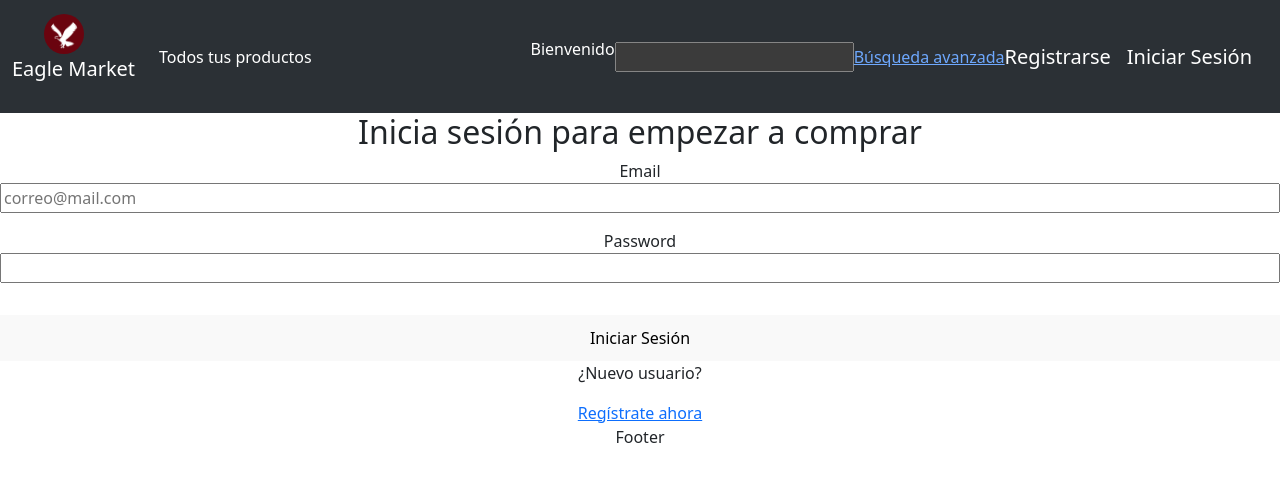
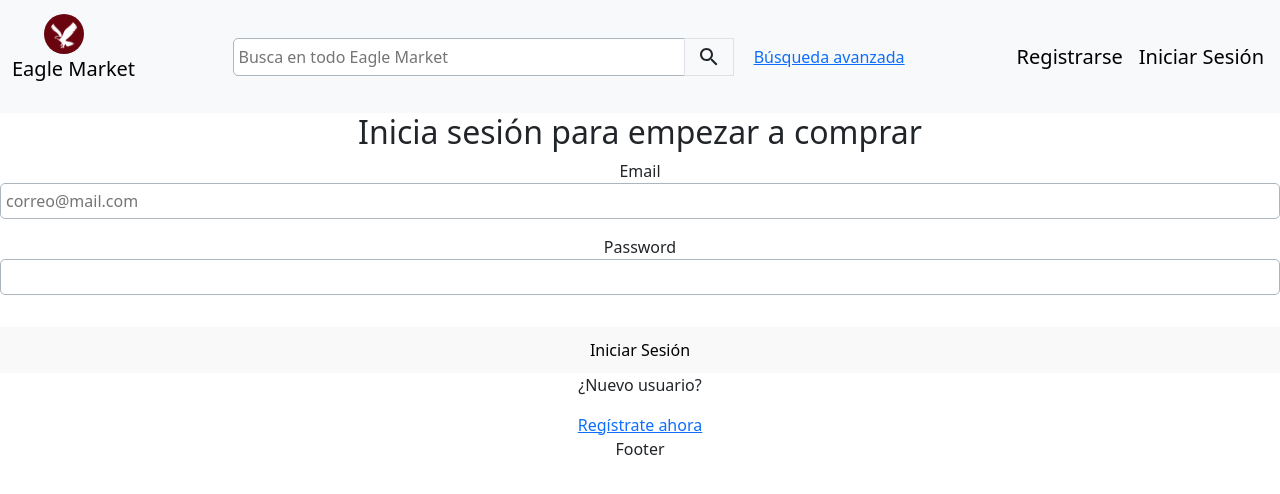
Before and after one commit to IV4NGM/Eagle-Market, a React (Vite) app in the folder Eagle-Market/: page /login in a window 1280 px wide. Shown: the top 494 px of the page. Built offline with nearby package versions, Linux system fonts and the light colour scheme.

Commit message:
feat: Modificados estilos barra de navegación

```diff
--- a/Eagle-Market/package.json
+++ b/Eagle-Market/package.json
@@ -13,6 +13,7 @@
     "@emotion/react": "^11.11.1",
     "@emotion/styled": "^11.11.0",
     "@hookform/resolvers": "^3.3.2",
+    "@mui/icons-material": "^5.14.16",
     "@mui/material": "^5.14.17",
     "bootstrap": "^5.3.2",
     "react": "^18.2.0",
--- a/Eagle-Market/src/Components/Navbar/Navbar.jsx
+++ b/Eagle-Market/src/Components/Navbar/Navbar.jsx
@@ -1,7 +1,9 @@
-import { NavLink, useNavigate } from 'react-router-dom'
 import './Navbar.scss'
 import eagleLogo from '@/assets/eagle.png'
+import Search from '@mui/icons-material/Search'
+import ShoppingCartIcon from '@mui/icons-material/ShoppingCart'
 
+import { NavLink, useNavigate } from 'react-router-dom'
 import useAuthContext from '@/Context/AuthContext/useAuthContext'
 import useProductsContext from '@/Context/ProductsContext/useProductsContext'
 import useCartContext from '@/Context/CartContext/useCartContext'
@@ -19,23 +21,13 @@ const Navbar = () => {
   }
 
   return (
-    <nav className='navbar navbar-expand-lg bg-body-tertiary sticky-top' data-bs-theme='dark'>
+    <nav className='navbar navbar-expand-lg bg-body-tertiary sticky-top'>
       <div className='container-fluid'>
         <NavLink className='navbar-brand' to='/' onClick={() => setNavSearch('')}>
           <img src={eagleLogo} alt='Eagle blade logo' className='d-inline-block align-text-top logo-nav' />
           <p>Eagle Market</p>
         </NavLink>
-        <button className='navbar-toggler' type='button' data-bs-toggle='collapse' data-bs-target='#navbarSupportedContent'>
-          <span className='navbar-toggler-icon' />
-        </button>
-        <div className='collapse navbar-collapse' id='navbarSupportedContent'>
-          <ul className='navbar-nav me-auto mb-2 mb-lg-0'>
-            <li className='nav-item'>
-              <a className='nav-link active'>Todos tus productos</a>
-            </li>
-          </ul>
-          <p className='blanco'>Bienvenid{lastLetter} {userInfo.first_name}</p>
-          {loginStatus && userInfo?.role === 'ADMIN' ? <NavLink to='/new-product'>Crear nuevo producto</NavLink> : ''}
+        <div className='navbar__input-group input-group'>
           <input
             type='text'
             value={navSearch}
@@ -47,14 +39,40 @@ const Navbar = () => {
                 navigate('/search')
               }
             }}
+            placeholder='Busca en todo Eagle Market'
+            className='navbar__nav-search'
           />
-          <NavLink to='/search'>
+          <div className='input-group-text'><Search /></div>
+          <NavLink to='/search' className='navbar__advanced-search'>
             Búsqueda avanzada
           </NavLink>
+        </div>
+      </div>
+      <button className='navbar-toggler' type='button' data-bs-toggle='collapse' data-bs-target='#navbarSupportedContent'>
+        <span className='navbar-toggler-icon' />
+      </button>
+      <div className='collapse navbar-collapse' id='navbarSupportedContent'>
+        <div className='navbar-nav me-auto mb-2 mb-lg-0'>
+          {loginStatus && userInfo?.role === 'ADMIN' ? <NavLink to='/new-product'>Crear nuevo producto</NavLink> : ''}
+
           <div className='d-flex'>
             {!loginStatus
-              ? <> <NavLink className='navbar-brand' to='/signup'>Registrarse</NavLink> <NavLink className='navbar-brand' to='/login'>Iniciar Sesión</NavLink> </>
-              : <> <NavLink to='/my-orders'>Historial</NavLink> <NavLink to='/checkout'>Ver carrito</NavLink> <p style={{ color: 'white' }}><strong>{productsAmount}</strong> elementos</p> <NavLink className='navbar-brand' to='/logout'>Cerrar Sesión</NavLink></>}
+              ? <> <NavLink className='navbar-brand' to='/signup'>Registrarse</NavLink>
+                <NavLink className='navbar-brand' to='/login'>Iniciar Sesión</NavLink>
+                </>
+              : <>
+                <NavLink to='/checkout' className='shopping-cart-icon'><ShoppingCartIcon /><span className='shopping-cart-number'>{productsAmount}</span></NavLink>
+                <div className='dropdown navbar__dropdown'>
+                  <button className='btn btn-secondary dropdown-toggle' type='button' data-bs-toggle='dropdown'>
+                    {userInfo.first_name} {userInfo.last_name}
+                  </button>
+                  <ul className='dropdown-menu'>
+                    <li>{userInfo.email}</li>
+                    <li><NavLink to='/my-orders'>Historial</NavLink></li>
+                    <li><NavLink className='navbar-brand' to='/logout'>Cerrar Sesión</NavLink></li>
+                  </ul>
+                </div>
+                </>}
           </div>
         </div>
       </div>
--- a/Eagle-Market/src/Components/Navbar/Navbar.scss
+++ b/Eagle-Market/src/Components/Navbar/Navbar.scss
@@ -1,3 +1,43 @@
+.navbar {
+  display: flex;
+  flex-direction: row;
+  justify-content: space-around;
+
+  &__input-group {
+    margin-right: 100px;
+  }
+
+  &__nav-search {
+    width: 60%;
+  }
+
+  &__dropdown {
+    margin-right: 50px;
+  }
+
+  &__advanced-search {
+    display: flex;
+    flex-direction: column;
+    justify-content: center;
+    margin-left: 20px !important;
+  }
+
+}
+
+// .navbar__input-group {
+//   margin-right: 100px;
+// }
+
+// .navbar__nav-search {
+//   width: 60%;
+// }
+
+.container-fluid {
+  display: flex;
+  flex-direction: row;
+  justify-content: space-between;
+}
+
 .logo-nav{
   width: 40px;
   height: 40px;
@@ -7,6 +47,14 @@
   border-radius: 50%;
 }
 
-.blanco{
-  color: white;
+
+.shopping-cart-icon {
+  position: relative;
+  margin-right: 50px;
 }
+
+.shopping-cart-number {
+  text-decoration: none !important;
+  position: absolute;
+  top: -10px;
+}
--- a/Eagle-Market/src/index.css
+++ b/Eagle-Market/src/index.scss
@@ -23,13 +23,13 @@ a:hover {
   color: #535bf2;
 }
 
-/* body {
-  margin: 0;
-  display: flex;
-  place-items: center;
-  min-width: 320px;
-  min-height: 100vh;
-} */
+//  body {
+//   margin: 0;
+//   display: flex;
+//   place-items: center;
+//   min-width: 320px;
+//   min-height: 100vh;
+// }
 
 #root{
   padding: 0;
@@ -76,6 +76,28 @@ button:focus-visible {
   }
 }
 
-.card:hover{
+.card:hover {
   cursor: pointer;
 }
+
+input {
+  border-radius: 5px;
+  padding: 5px;
+  border: 1px solid #adb5bd;
+
+  &:focus-visible {
+    outline: 0;
+    box-shadow: inset 0px 0px 4px 0px rgba(0, 0, 0, 0.2);
+  }
+}
+
+.input {
+  &-group {
+    justify-content: right;
+    &-text {
+      &:hover {
+        cursor: pointer;
+      }
+    }
+  }
+}
--- a/Eagle-Market/src/main.jsx
+++ b/Eagle-Market/src/main.jsx
@@ -1,7 +1,7 @@
 import React from 'react'
 import ReactDOM from 'react-dom/client'
 import App from './App.jsx'
-import './index.css'
+import './index.scss'
 // Bootstrap CSS
 import 'bootstrap/dist/css/bootstrap.min.css'
 // Bootstrap Bundle JS
```
Also changed, not shown: 1 other file (tests, documents, lock files or other folders).
